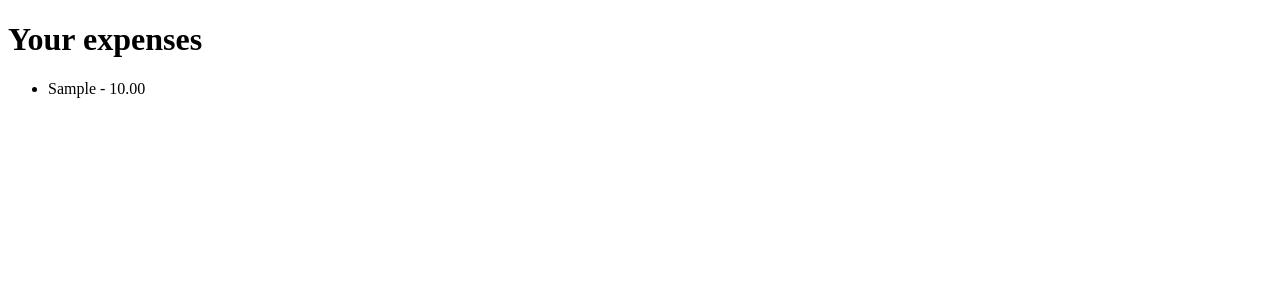
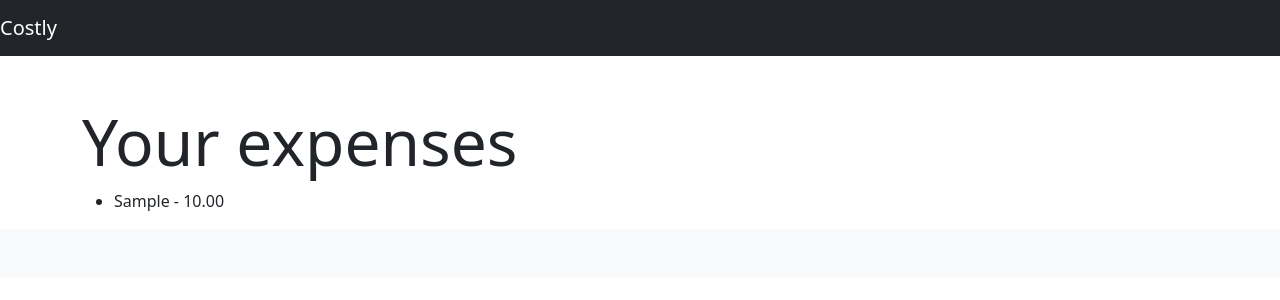
Before and after one commit to Tekali7/Costly, a Django app: page /expense/ in a window 1280 px wide. Shown: the top 300 px of the page. Run offline with Django 5.2, Linux system fonts and the light colour scheme; tables that the repository leaves empty hold one stand-in row (values such as "Sample post").

Commit message:
Add base template to extend and add minor styling

```diff
--- a/expense/templates/expense/index.html
+++ b/expense/templates/expense/index.html
@@ -1,17 +1,12 @@
-<!-- index.html -->
+{% extends 'base.html' %}
 
-<!DOCTYPE html>
-<html lang="en">
-<head>
-    <meta charset="UTF-8">
-    <title>Costly</title>
-</head>
-<body>
-    <h1>Your expenses</h1>
+{% block title %}Expense summary{% endblock %}
+
+{% block content %}
+    <h1 class="display-3">Your expenses</h1>
     <ul>
         {% for expense in expenses %}
             <li>{{ expense.item }} - {{ expense.amount }}</li>
         {% endfor %}
     </ul>
-</body>
-</html>
+{% endblock %}
--- /dev/null
+++ b/templates/base.html
@@ -0,0 +1,42 @@
+<!DOCTYPE html>
+<html lang="en">
+<head>
+    <meta charset="UTF-8">
+    <meta name="viewport" content="width=device-width, initial-scale=1.0">
+    <title>{% block title %}Costly{% endblock %}</title>
+
+    <!-- Bootstrap CSS -->
+    <link rel="stylesheet" href="https://cdn.jsdelivr.net/npm/bootstrap@5.3.2/dist/css/bootstrap.min.css">
+
+</head>
+<body>
+    <!-- Header -->
+    <nav class="navbar navbar-expand-lg navbar-dark bg-dark">
+        <a class="navbar-brand" href="#">Costly</a>
+        <button class="navbar-toggler" type="button" data-toggle="collapse" data-target="#navbarNav" aria-controls="navbarNav" aria-expanded="false" aria-label="Toggle navigation">
+            <span class="navbar-toggler-icon"></span>
+        </button>
+        <div class="collapse navbar-collapse" id="navbarNav">
+            <ul class="navbar-nav ml-auto">
+                <!-- Add nav links here later -->
+            </ul>
+        </div>
+    </nav>
+
+    <!-- Main content -->
+    <div class="container mt-5">
+        {% block content %}
+        {% endblock %}
+    </div>
+
+    <!-- Footer -->
+    <footer class="bg-light text-center py-4">
+        <div class="container">
+            <!-- Add footer content here later or just empty bar? -->
+        </div>
+    </footer>
+
+    <!-- Bootstrap JS -->
+    <script src="https://cdn.jsdelivr.net/npm/bootstrap@5.3.2/dist/js/bootstrap.min.js"></script>
+</body>
+</html>
```
